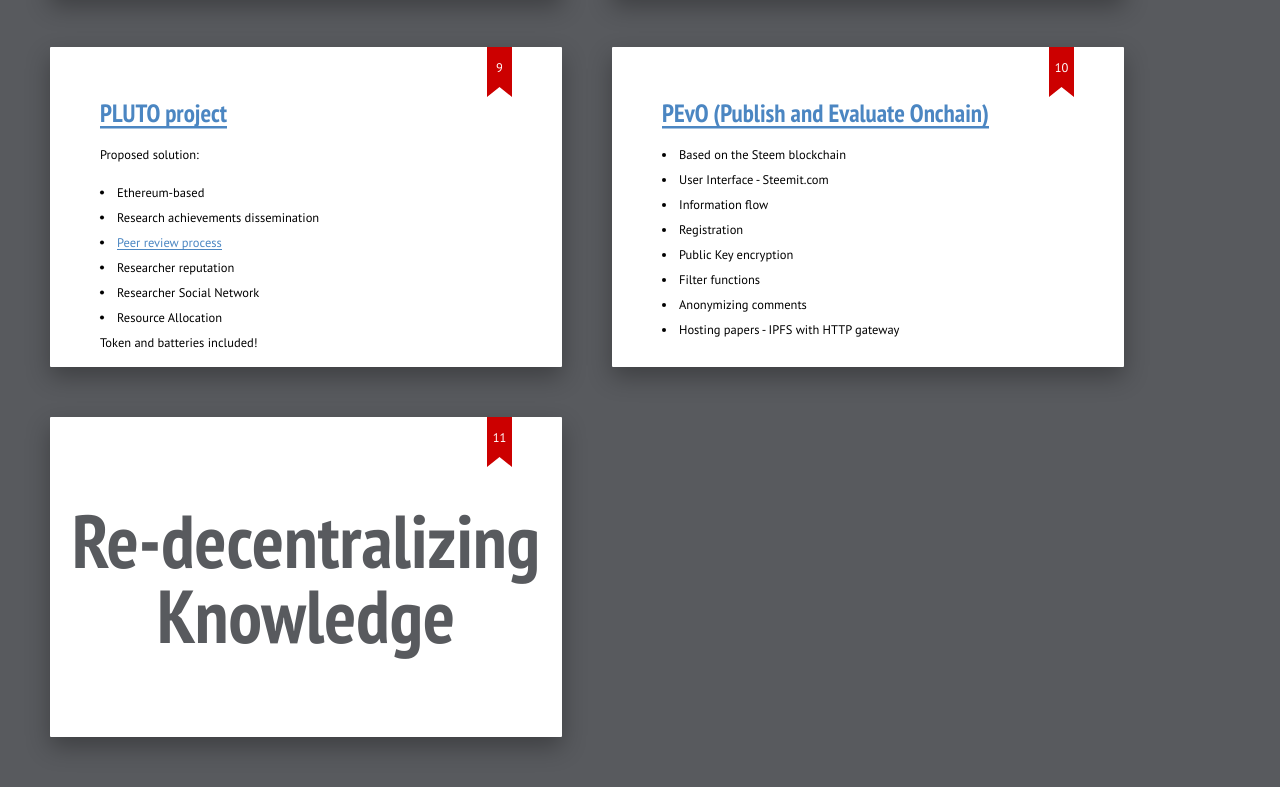
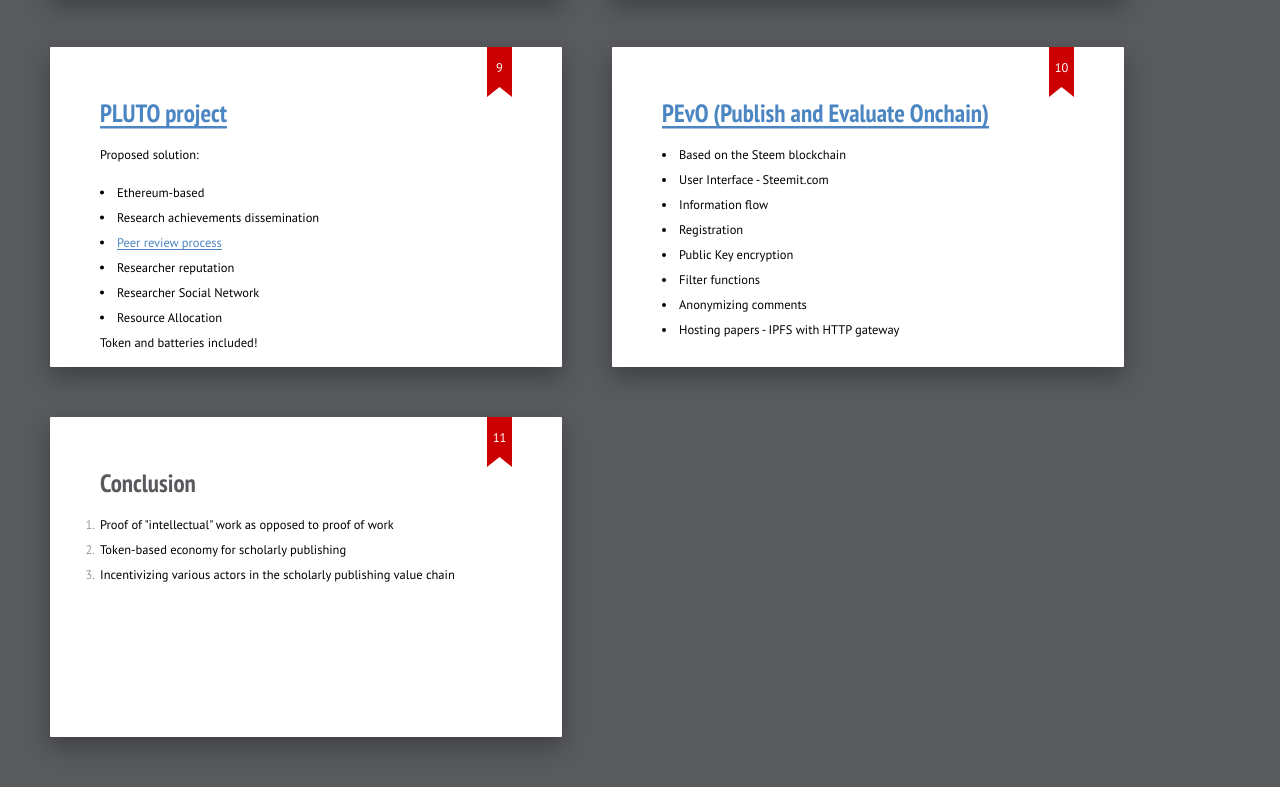
Before and after one commit to trevorlazarus/research-coin-related-projects, a plain HTML site: page index.html in a window 1280 px wide. Shown: the part 1607-2394 px from the top of the page. Drawn offline with Linux system fonts and the light colour scheme.

Commit message:
added second take

```diff
--- a/index.html
+++ b/index.html
@@ -271,7 +271,12 @@
 	</section> -->
 
 	<section class="slide">
-		<h2 class="shout shrink">Re-decentralizing Knowledge</h2>
+		<h2>Conclusion</h2>
+		<ol>
+			<li>Proof of "intellectual" work as opposed to proof of work</li>
+			<li>Token-based economy for scholarly publishing</li>
+			<li>Incentivizing various actors in the scholarly publishing value chain</li>
+		</ol>
 	</section>
 
 
```
Also changed, not shown: 1 other file.
